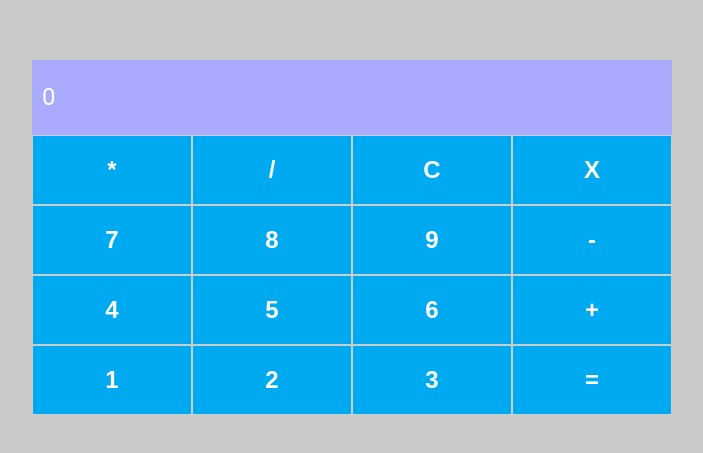
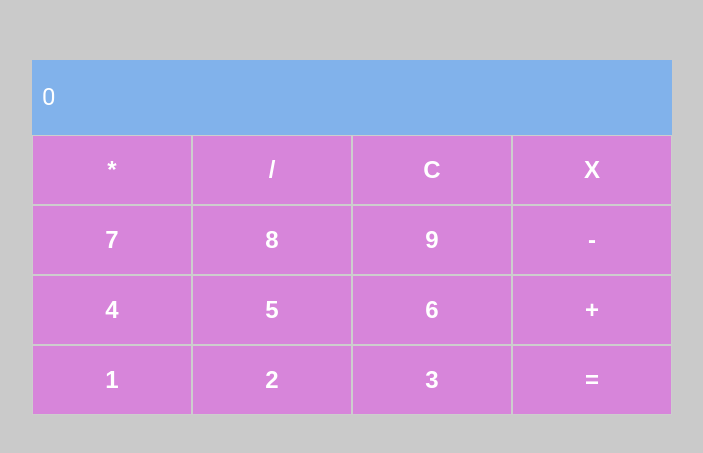
Before and after one commit to Leticia-Chamarelli/calculadora_react, a React (Create React App) app: page / in a window 1280 px wide. Shown: the part 163-616 px from the top of the page, without its empty margins (288-991 px from the left). Built offline with nearby package versions, Linux system fonts and the light colour scheme.

Commit message:
changed input and button colors

```diff
--- a/src/components/button/styles.js
+++ b/src/components/button/styles.js
@@ -3,7 +3,7 @@ import styled from 'styled-components';
 export const ButtonContainer = styled.button`
     padding: 20px;
     border: 1px solid #CDCDCD;
-    background-color: #00AAF0;
+    background-color:rgb(215, 133, 218);
     color: #FFFFFF;
     font-size: 24px;
     font-weight: 700;
--- a/src/components/input/styles.js
+++ b/src/components/input/styles.js
@@ -3,7 +3,7 @@ import styled from 'styled-components';
 export const InputContainer = styled.div`
     width: 100%;
     height: 75px;
-    background-color: #AAAAFF;
+    background-color:rgb(208, 208, 252);
 
     display: flex;
     align-items: center;
@@ -15,7 +15,7 @@ export const InputContainer = styled.div`
     input {
         width: 100%;
         height: 75px;
-        background-color: #AAAAFF;
+        background-color:rgb(129, 178, 235);
         border: 0;
         display: flex;
         fle-direction: column;
```
